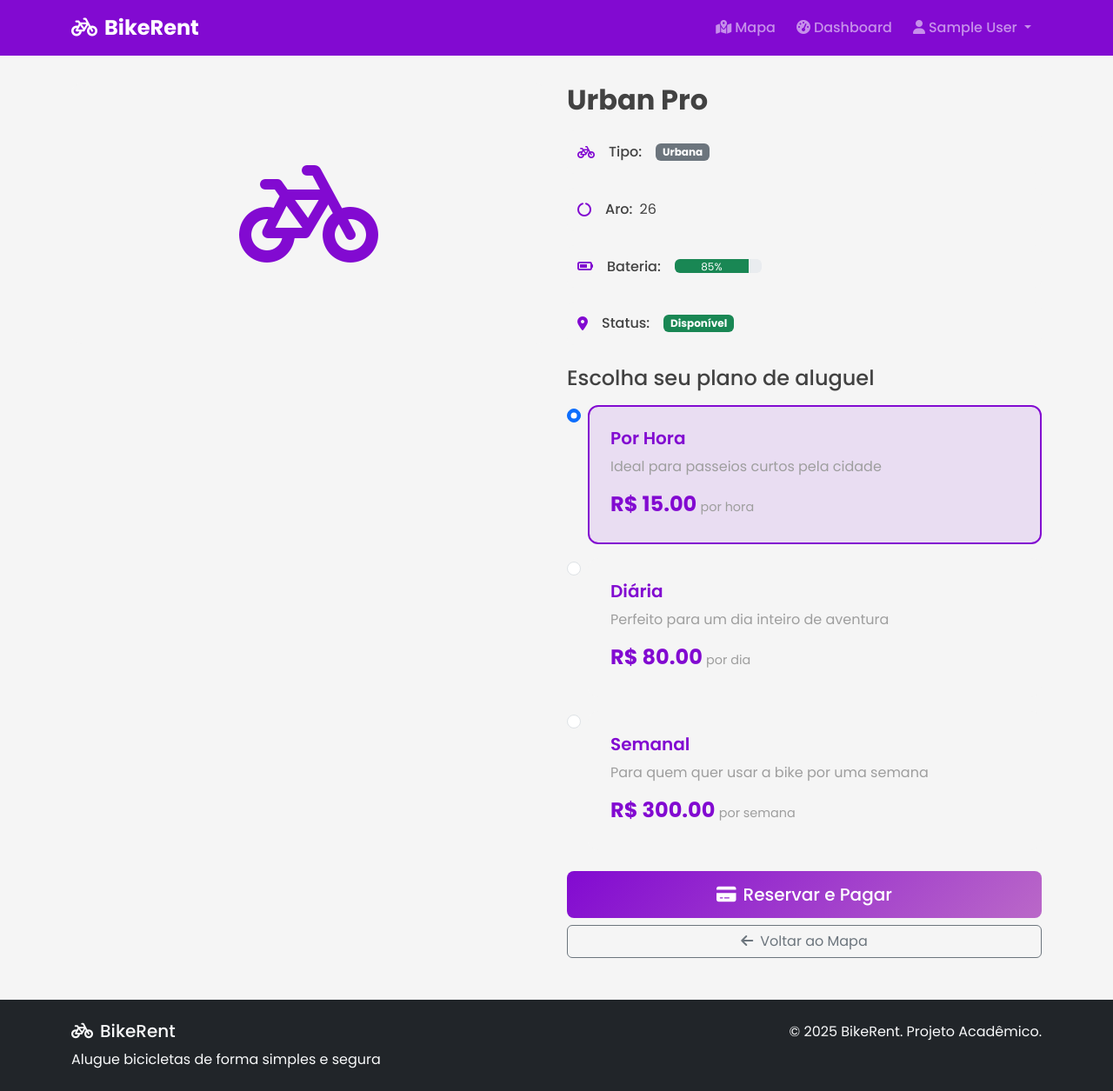
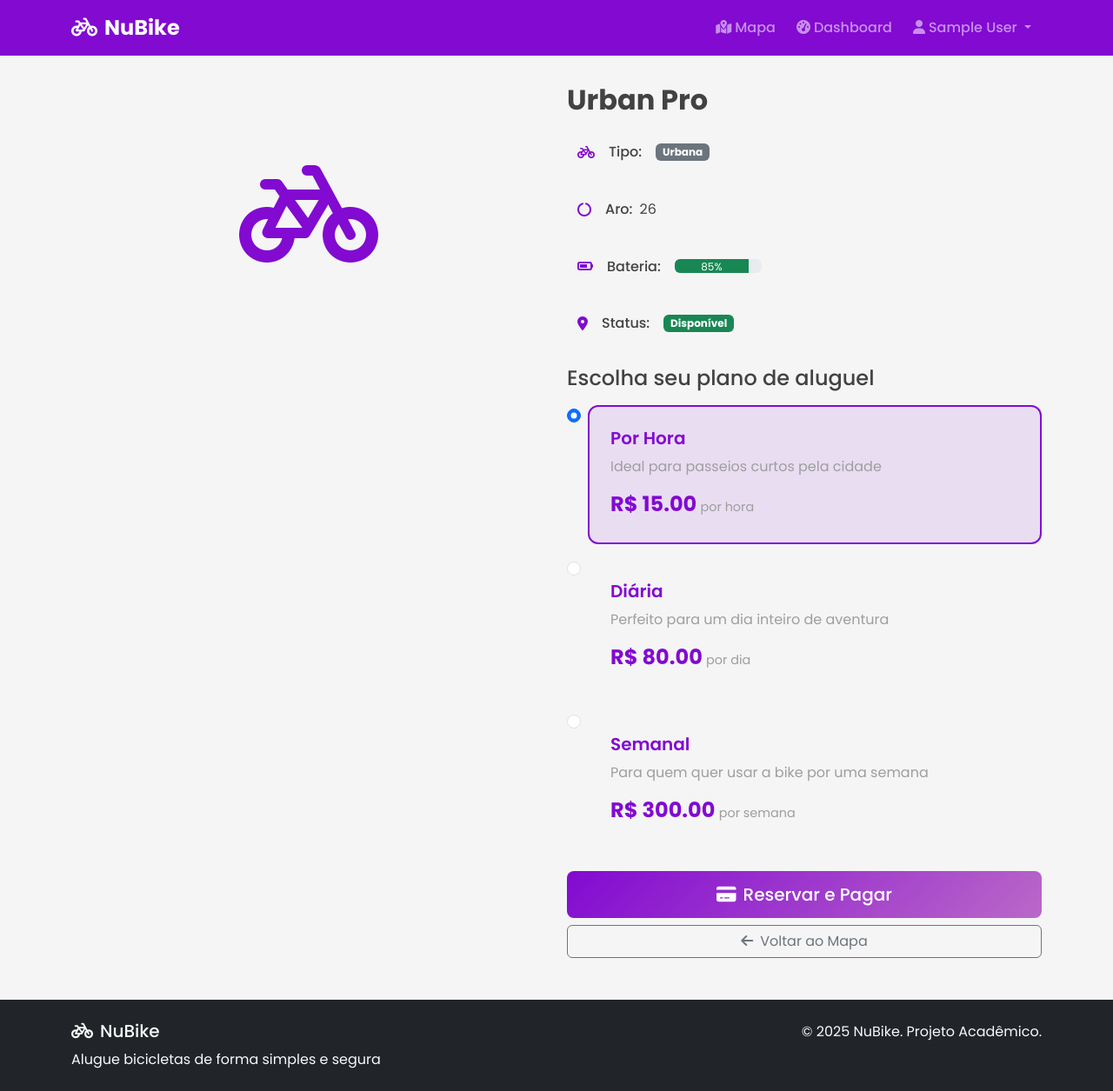
Before and after one commit to MU1T4TR3T4/NuBike, a Flask app: page /bike/1 in a window 1280 px wide. Shown: the whole page at 87% size. Run offline with Flask 3, Linux system fonts and the light colour scheme; the visitor is signed in with stand-in values (Sample User, id 1).

Commit message:
Update application name and branding to NuBike
Renames the application from "BikeRent" to "NuBike" across all files, including Python scripts, CSS, JavaScript, and HTML templates, to reflect the project's new identity.

Replit-Commit-Author: Agent
Replit-Commit-Session-Id: fe6efbe6-4594-4079-9862-51a2d969458c
Replit-Commit-Checkpoint-Type: full_checkpoint
Replit-Commit-Screenshot-Url: https://storage.googleapis.com/screenshot-production-us-central1/88aedb21-e909-4ca2-8121-9d4b1dceadf0/fe6efbe6-4594-4079-9862-51a2d969458c/jC9d18F

```diff
--- a/app.py
+++ b/app.py
@@ -1,6 +1,6 @@
 #!/usr/bin/env python3
 """
-BikeRent - Flask Bike Rental Application
+NuBike - Flask Bike Rental Application
 Academic project with Nubank-inspired design
 """
 import os
--- a/static/css/style.css
+++ b/static/css/style.css
@@ -1,4 +1,4 @@
-/* Nubank-inspired BikeRent Stylesheet */
+/* Nubank-inspired NuBike Stylesheet */
 :root {
     --primary-purple: #820AD1;
     --secondary-purple: #BA68C8;
--- a/static/js/app.js
+++ b/static/js/app.js
@@ -1,4 +1,4 @@
-// BikeRent JavaScript Application
+// NuBike JavaScript Application
 
 // Global variables
 let currentUser = null;
@@ -245,7 +245,7 @@ function clearFieldError(input) {
 // Local storage utilities for user preferences
 function saveUserPreference(key, value) {
     try {
-        localStorage.setItem(`bikerent_${key}`, JSON.stringify(value));
+        localStorage.setItem(`nubike_${key}`, JSON.stringify(value));
     } catch (e) {
         console.warn('Could not save user preference:', e);
     }
@@ -253,7 +253,7 @@ function saveUserPreference(key, value) {
 
 function getUserPreference(key, defaultValue = null) {
     try {
-        const item = localStorage.getItem(`bikerent_${key}`);
+        const item = localStorage.getItem(`nubike_${key}`);
         return item ? JSON.parse(item) : defaultValue;
     } catch (e) {
         console.warn('Could not get user preference:', e);
@@ -284,7 +284,7 @@ function animateOut(element, callback) {
 }
 
 // Export functions for global use
-window.BikeRent = {
+window.NuBike = {
     showNotification,
     confirmAction,
     formatCurrency,
--- a/templates/base.html
+++ b/templates/base.html
@@ -3,7 +3,7 @@
 <head>
     <meta charset="UTF-8">
     <meta name="viewport" content="width=device-width, initial-scale=1.0">
-    <title>{% block title %}BikeRent - Aluguel de Bicicletas{% endblock %}</title>
+    <title>{% block title %}NuBike - Aluguel de Bicicletas{% endblock %}</title>
 
     <!-- Bootstrap CSS -->
     <link href="https://cdn.jsdelivr.net/npm/bootstrap@5.3.0/dist/css/bootstrap.min.css" rel="stylesheet">
@@ -24,7 +24,7 @@
     <nav class="navbar navbar-expand-lg navbar-dark bg-primary fixed-top">
         <div class="container">
             <a class="navbar-brand" href="{{ url_for('index') }}">
-                <i class="fas fa-bicycle me-2"></i>BikeRent
+                <i class="fas fa-bicycle me-2"></i>NuBike
             </a>
 
             <button class="navbar-toggler" type="button" data-bs-toggle="collapse" data-bs-target="#navbarNav">
@@ -96,11 +96,11 @@
         <div class="container">
             <div class="row">
                 <div class="col-md-6">
-                    <h5><i class="fas fa-bicycle me-2"></i>BikeRent</h5>
+                    <h5><i class="fas fa-bicycle me-2"></i>NuBike</h5>
                     <p class="mb-0">Alugue bicicletas de forma simples e segura</p>
                 </div>
                 <div class="col-md-6 text-end">
-                    <p class="mb-0">© 2025 BikeRent. Projeto Acadêmico.</p>
+                    <p class="mb-0">© 2025 NuBike. Projeto Acadêmico.</p>
                 </div>
             </div>
         </div>
--- a/templates/bike_details.html
+++ b/templates/bike_details.html
@@ -1,6 +1,6 @@
 {% extends "base.html" %}
 
-{% block title %}{{ bike.model }} - BikeRent{% endblock %}
+{% block title %}{{ bike.model }} - NuBike{% endblock %}
 
 {% block content %}
 <div class="row">
--- a/templates/dashboard.html
+++ b/templates/dashboard.html
@@ -1,6 +1,6 @@
 {% extends "base.html" %}
 
-{% block title %}Dashboard - BikeRent{% endblock %}
+{% block title %}Dashboard - NuBike{% endblock %}
 
 {% block content %}
 <div class="row">
--- a/templates/index.html
+++ b/templates/index.html
@@ -1,6 +1,6 @@
 {% extends "base.html" %}
 
-{% block title %}BikeRent - Aluguel de Bicicletas{% endblock %}
+{% block title %}NuBike - Aluguel de Bicicletas{% endblock %}
 
 {% block content %}
 <div class="hero-bg">
@@ -39,7 +39,7 @@
     <div class="container">
         <div class="row text-center mb-5">
             <div class="col-12">
-                <h2 class="fw-bold">Por que escolher o BikeRent?</h2>
+                <h2 class="fw-bold">Por que escolher o NuBike?</h2>
                 <p class="text-muted">Experiência completa em mobilidade urbana</p>
             </div>
         </div>
@@ -85,7 +85,7 @@
             <div class="col-lg-8">
                 <h2 class="text-white fw-bold mb-3">Pronto para pedalar?</h2>
                 <p class="text-white-50 mb-4">
-                    Junte-se a milhares de pessoas que já escolheram o BikeRent para se locomover pela cidade
+                    Junte-se a milhares de pessoas que já escolheram o NuBike para se locomover pela cidade
                 </p>
                 <a href="{{ url_for('register') }}" class="btn btn-light btn-lg px-5">
                     <i class="fas fa-rocket me-2"></i>Cadastre-se Grátis
--- a/templates/login.html
+++ b/templates/login.html
@@ -1,6 +1,6 @@
 {% extends "base.html" %}
 
-{% block title %}Entrar - BikeRent{% endblock %}
+{% block title %}Entrar - NuBike{% endblock %}
 
 {% block content %}
 <div class="row justify-content-center">
--- a/templates/map.html
+++ b/templates/map.html
@@ -1,6 +1,6 @@
 {% extends "base.html" %}
 
-{% block title %}Mapa - BikeRent{% endblock %}
+{% block title %}Mapa - NuBike{% endblock %}
 
 {% block extra_head %}
 <style>
--- a/templates/payment.html
+++ b/templates/payment.html
@@ -1,6 +1,6 @@
 {% extends "base.html" %}
 
-{% block title %}Pagamento - BikeRent{% endblock %}
+{% block title %}Pagamento - NuBike{% endblock %}
 
 {% block content %}
 <div class="row justify-content-center">
--- a/templates/register.html
+++ b/templates/register.html
@@ -1,6 +1,6 @@
 {% extends "base.html" %}
 
-{% block title %}Cadastrar - BikeRent{% endblock %}
+{% block title %}Cadastrar - NuBike{% endblock %}
 
 {% block content %}
 <div class="row justify-content-center">
--- a/templates/success.html
+++ b/templates/success.html
@@ -1,6 +1,6 @@
 {% extends "base.html" %}
 
-{% block title %}Sucesso - BikeRent{% endblock %}
+{% block title %}Sucesso - NuBike{% endblock %}
 
 {% block content %}
 <div class="row justify-content-center">
```
Also changed, not shown: replit.md (+2 -2 lines), 1 other file.
